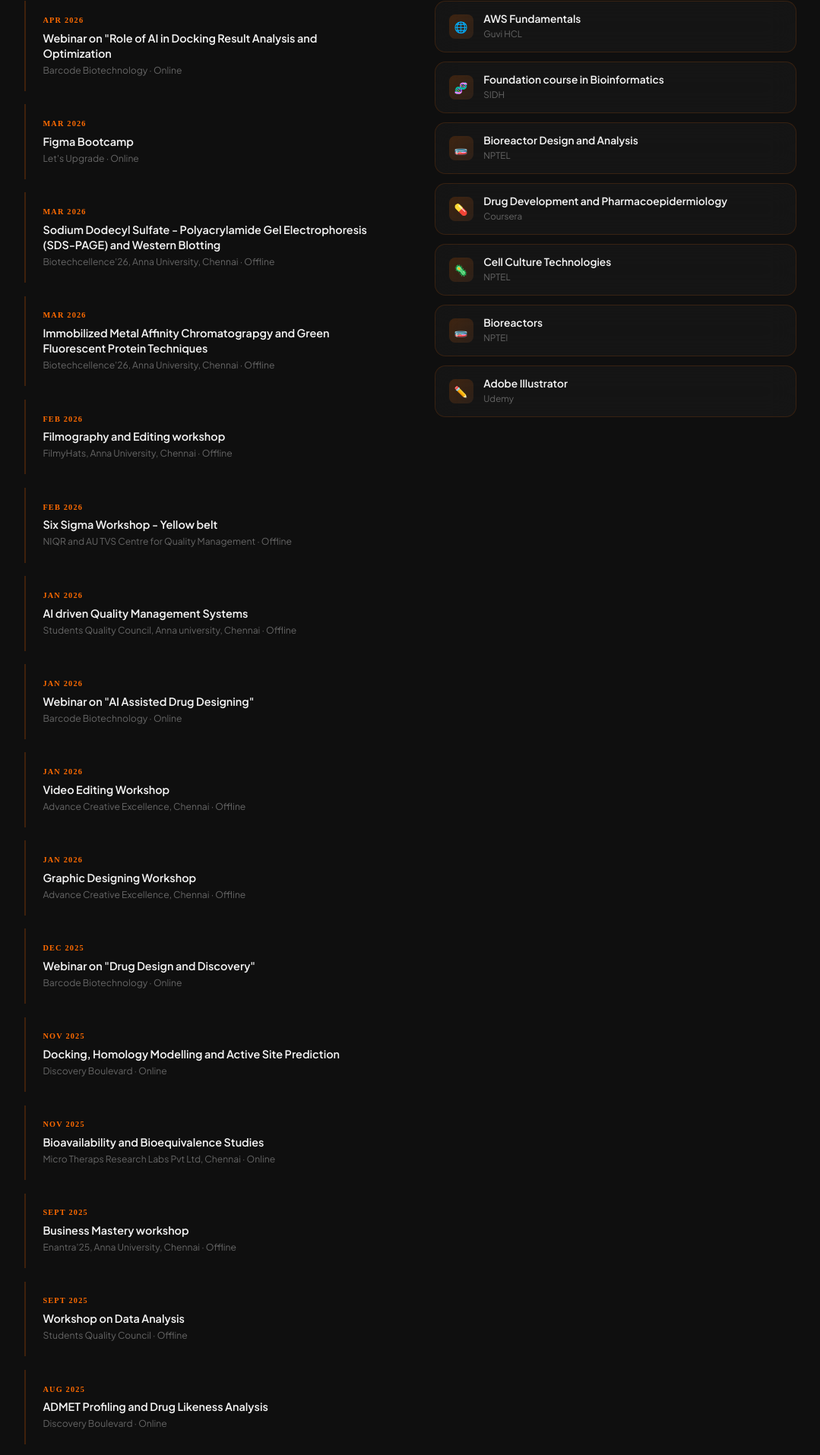
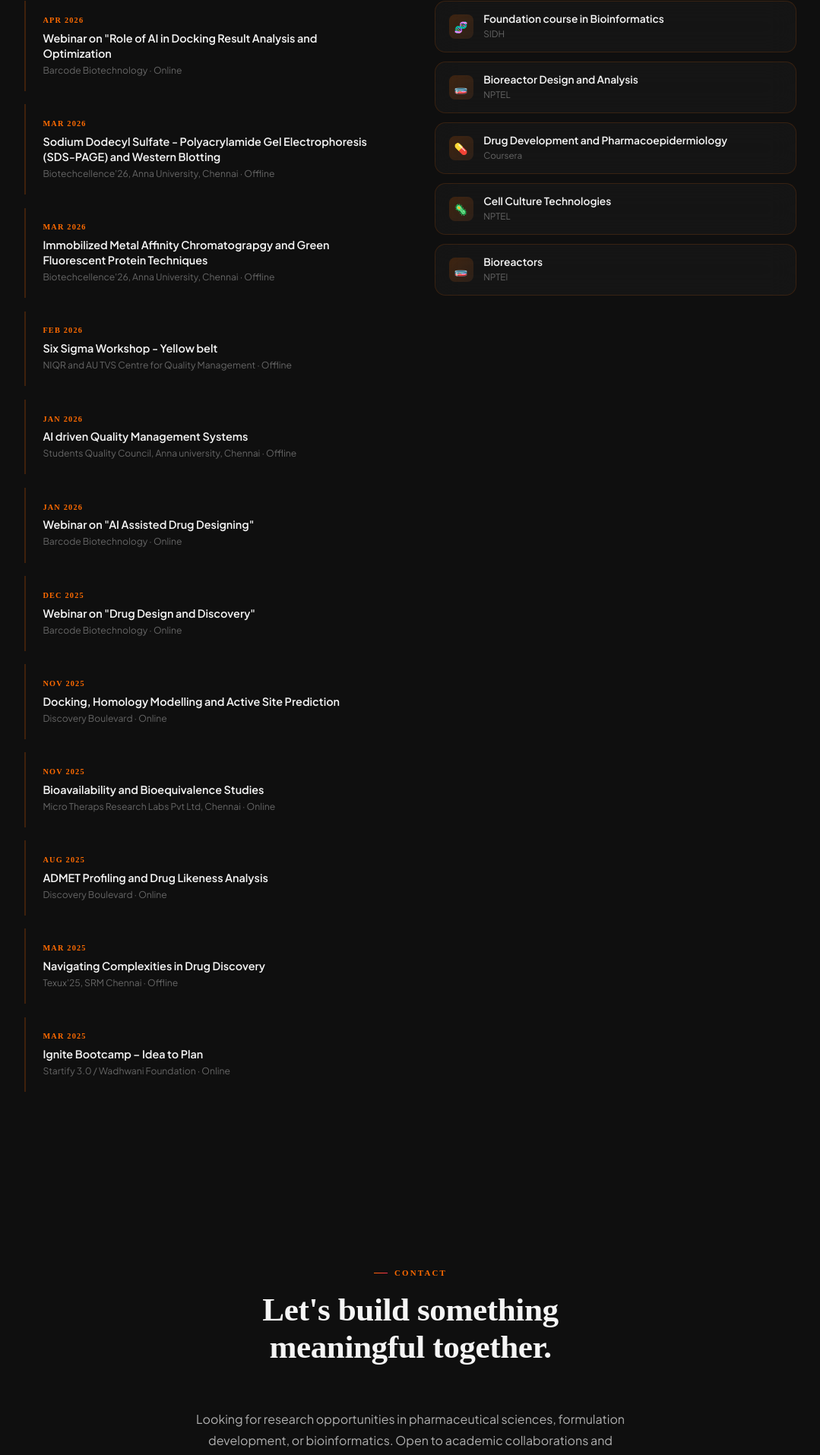
Before and after one commit to Hemachanthiran/Academic-Portfolio, a React (Vite) app: page / in a window 1280 px wide. Shown: the part 4055-5970 px from the top of the page at 76% size, without its empty margins (100-1179 px from the left). Built offline with nearby package versions, Linux system fonts and the light colour scheme; a web font is replaced by a local one.

Commit message:
Workshop edited

```diff
--- a/src/components/Workshops.jsx
+++ b/src/components/Workshops.jsx
@@ -8,11 +8,6 @@ const WORKSHOPS = [
   },
   {
     date: 'Mar 2026',
-    name: 'Figma Bootcamp',
-    org: "Let's Upgrade · Online",
-  },
-  {
-    date: 'Mar 2026',
     name: 'Sodium Dodecyl Sulfate - Polyacrylamide Gel Electrophoresis (SDS-PAGE) and Western Blotting',
     org: "Biotechcellence'26, Anna University, Chennai · Offline",
   },
@@ -20,11 +15,6 @@ const WORKSHOPS = [
     date: 'Mar 2026',
     name: 'Immobilized Metal Affinity Chromatograpgy and Green Fluorescent Protein Techniques',
     org: "Biotechcellence'26, Anna University, Chennai · Offline",
-  },
-  {
-    date: 'Feb 2026',
-    name: 'Filmography and Editing workshop',
-    org: "FilmyHats, Anna University, Chennai · Offline",
   },
   {
     date: 'Feb 2026',
@@ -42,16 +32,6 @@ const WORKSHOPS = [
     org: "Barcode Biotechnology · Online",
   },
   {
-    date: 'Jan 2026',
-    name: 'Video Editing Workshop',
-    org: "Advance Creative Excellence, Chennai · Offline",
-  },
-  {
-    date: 'Jan 2026',
-    name: 'Graphic Designing Workshop',
-    org: "Advance Creative Excellence, Chennai · Offline",
-  },
-  {
     date: 'Dec 2025',
     name: 'Webinar on "Drug Design and Discovery"',
     org: "Barcode Biotechnology · Online",
@@ -65,16 +45,6 @@ const WORKSHOPS = [
     date: 'Nov 2025',
     name: 'Bioavailability and Bioequivalence Studies',
     org: "Micro Theraps Research Labs Pvt Ltd, Chennai · Online",
-  },
-  {
-    date: 'Sept 2025',
-    name: 'Business Mastery workshop',
-    org: "Enantra'25, Anna University, Chennai · Offline",
-  },
-  {
-    date: 'Sept 2025',
-    name: 'Workshop on Data Analysis',
-    org: "Students Quality Council · Offline",
   },
   {
     date: 'Aug 2025',
@@ -94,13 +64,11 @@ const WORKSHOPS = [
 ]
 
 const CERTS = [
-  { icon: '🌐',  name: 'AWS Fundamentals',                                 issuer: 'Guvi HCL' },
   { icon: '🧬',  name: 'Foundation course in Bioinformatics',              issuer: 'SIDH' },
   { icon: '🧫',  name: 'Bioreactor Design and Analysis',                   issuer: 'NPTEL' },
   { icon: '💊',  name: 'Drug Development and Pharmacoepidermiology',       issuer: 'Coursera' },
   { icon: '🦠',  name: 'Cell Culture Technologies',                        issuer: 'NPTEL' },
   { icon: '🧫',  name: 'Bioreactors',                                      issuer: 'NPTEl' },
-  { icon: '✏️',  name: 'Adobe Illustrator',                                issuer: 'Udemy' }
 ]
 
 export default function Workshops() {
```
